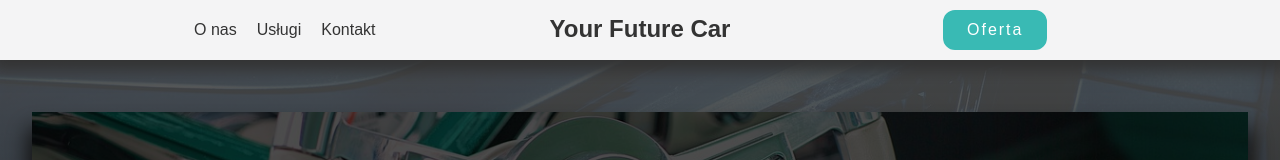
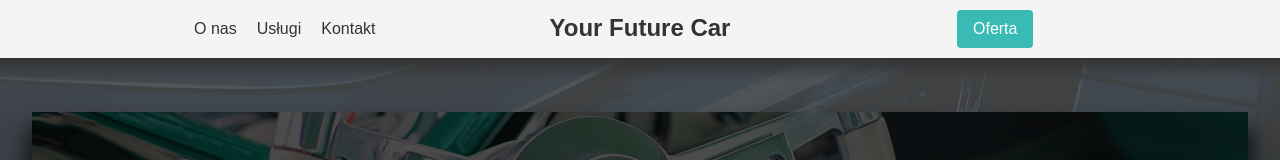
Before and after one commit to barteczko14/car-dealership, a Next.js app: page / in a window 1280 px wide. Shown: the top 160 px of the page. Built offline with nearby package versions, Linux system fonts and the light colour scheme.

Commit message:
changing button styles

```diff
--- a/app/layout.js
+++ b/app/layout.js
@@ -4,7 +4,8 @@ import Footer from '@/components/Footer'
 
 export const metadata = {
 	title: 'Cars dealership',
-	description: '',
+	description:
+		'Znajdź idealny samochód w naszym profesjonalnym komisie samochodowym. Oferujemy szeroki wybór pojazdów używanych w doskonałym stanie technicznym. Sprawdź naszą ofertę i znajdź swój wymarzony samochód już dziś. Gwarancja jakości, konkurencyjne ceny i przyjazna obsługa klienta.',
 }
 
 export default function RootLayout({ children }) {
--- a/app/page.js
+++ b/app/page.js
@@ -1,5 +1,5 @@
 import AboutUs from '@/components/AboutUs'
-import Hero from '@/components/Hero'
+import Hero from '@/components/hero/Hero'
 import Services from '@/components/Services'
 import Opinion from '@/components/Opinion'
 import classes from './page.module.css'
--- a/components/Button.js
+++ b/components/Button.js
@@ -1,9 +1,8 @@
 import React from 'react'
 import classes from './Button.module.css'
-const Button = ({ children, btnStyle, ...props }) => {
-	const buttonStyle = btnStyle
+const Button = ({ children, ...props }) => {
 	return (
-		<button {...props} className={classes[buttonStyle]}>
+		<button {...props} className={classes.button}>
 			{children}
 		</button>
 	)
--- a/components/Button.module.css
+++ b/components/Button.module.css
@@ -1,20 +1,18 @@
-.button_main {
-	padding: 6px 12px;
-	border: 2px solid #39bab4;
-	border-radius: 12px;
+.button {
+	display: inline-flex;
+	align-items: center;
+	justify-content: center;
+	padding: 8px 16px;
+	border-radius: 0.25rem;
 	background-color: rgb(57, 186, 180);
-	font-family: 'Gt america standard', sans-serif;
+	font-weight: 500;
+	line-height: 1.375;
 	color: #fff;
-	text-align: center;
-	letter-spacing: 2px;
 }
-.button_second {
-	padding: 6px 12px;
-	border: 2px solid #ED4B5F;
-	border-radius: 12px;
-	background-color: #ED4B5F;
-	font-family: 'Gt america standard', sans-serif;
-	color: #fff;
-	text-align: center;
-	letter-spacing: 2px;
+@media (max-width: 768px) {
+	.button {
+		padding: 10px 20px;
+		width: 250px;
+		font-size: 2rem;
+	}
 }
--- a/components/Navbar.js
+++ b/components/Navbar.js
@@ -1,7 +1,7 @@
 'use client'
 import Link from 'next/link'
 import classes from './Navbar.module.css'
-import React, { useState } from 'react'
+import { useState } from 'react'
 import Button from './Button'
 import { FaBars, FaTimes } from 'react-icons/fa'
 
@@ -27,8 +27,8 @@ const Navbar = () => {
 				</Link>
 			</div>
 			<div className={classes.links_container}>
-				<Button btnStyle='button_main'>
-					<Link className={classes.link} href='/oferta'>
+				<Button>
+					<Link  href='/oferta'>
 						Oferta
 					</Link>
 				</Button>
@@ -50,8 +50,8 @@ const Navbar = () => {
 						</Link>
 					</div>
 					<div>
-						<Button btnStyle={'button_main'}>
-							<Link onClick={() => setNav(!nav)} className={classes.mobile_link} href='/oferta'>
+						<Button>
+							<Link onClick={() => setNav(!nav)}  href='/oferta'>
 								Oferta
 							</Link>
 						</Button>
--- a/components/Hero.js
+++ b/components/hero/Hero.js
@@ -1,6 +1,6 @@
 import Image from 'next/image'
-import heroImg from '../assets/hero.jpg'
-import heroImg2 from '../assets/hero2.jpg'
+import heroImg from '../../assets/hero.jpg'
+import heroImg2 from '../../assets/hero2.jpg'
 import classes from './Hero.module.css'
 
 const Hero = () => {
```
Also changed, not shown: components/hero/Hero.module.css (renamed from components/Hero.module.css).
